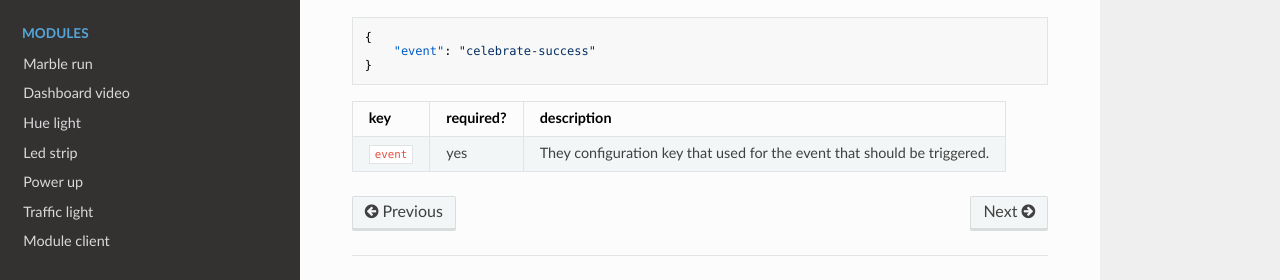
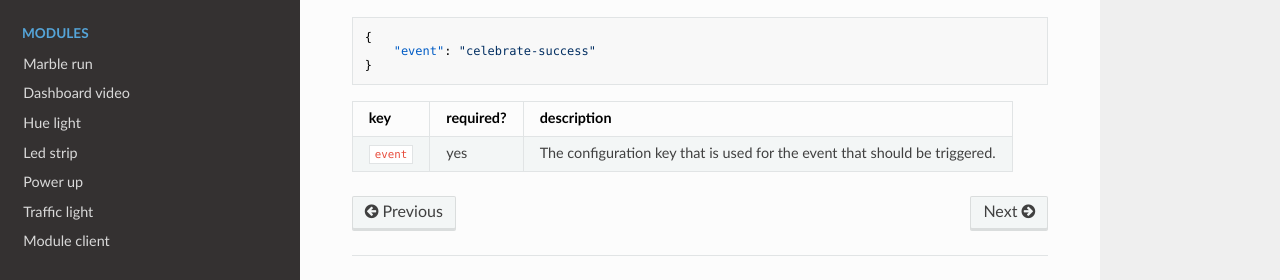
Before and after one commit to FuturePortal/CIMonitor, an MkDocs documentation site: the page built from docs/API.md, in a window 1280 px wide and 900 px high, scrolled down 596 px. Shown: the part 575-855 px from the top of the window. Built offline with MkDocs 1.6.1, drawn with Linux system fonts in a browser that asks for light colours; nearby versions of some CDN libraries; old or Windows-style settings are respelled for this version of MkDocs.

Commit message:
Fix English

````diff
--- a/docs/API.md
+++ b/docs/API.md
@@ -49,6 +49,6 @@ You can directly trigger an event (configured in the configuration) via `POST /e
 }
 ```
 
-| key         | required? | description                                                              |
-| ----------- | --------- | ------------------------------------------------------------------------ |
-| `event`     | yes       | They configuration key that used for the event that should be triggered. |
+| key         | required? | description                                                                |
+| ----------- | --------- | -------------------------------------------------------------------------- |
+| `event`     | yes       | The configuration key that is used for the event that should be triggered. |
````
